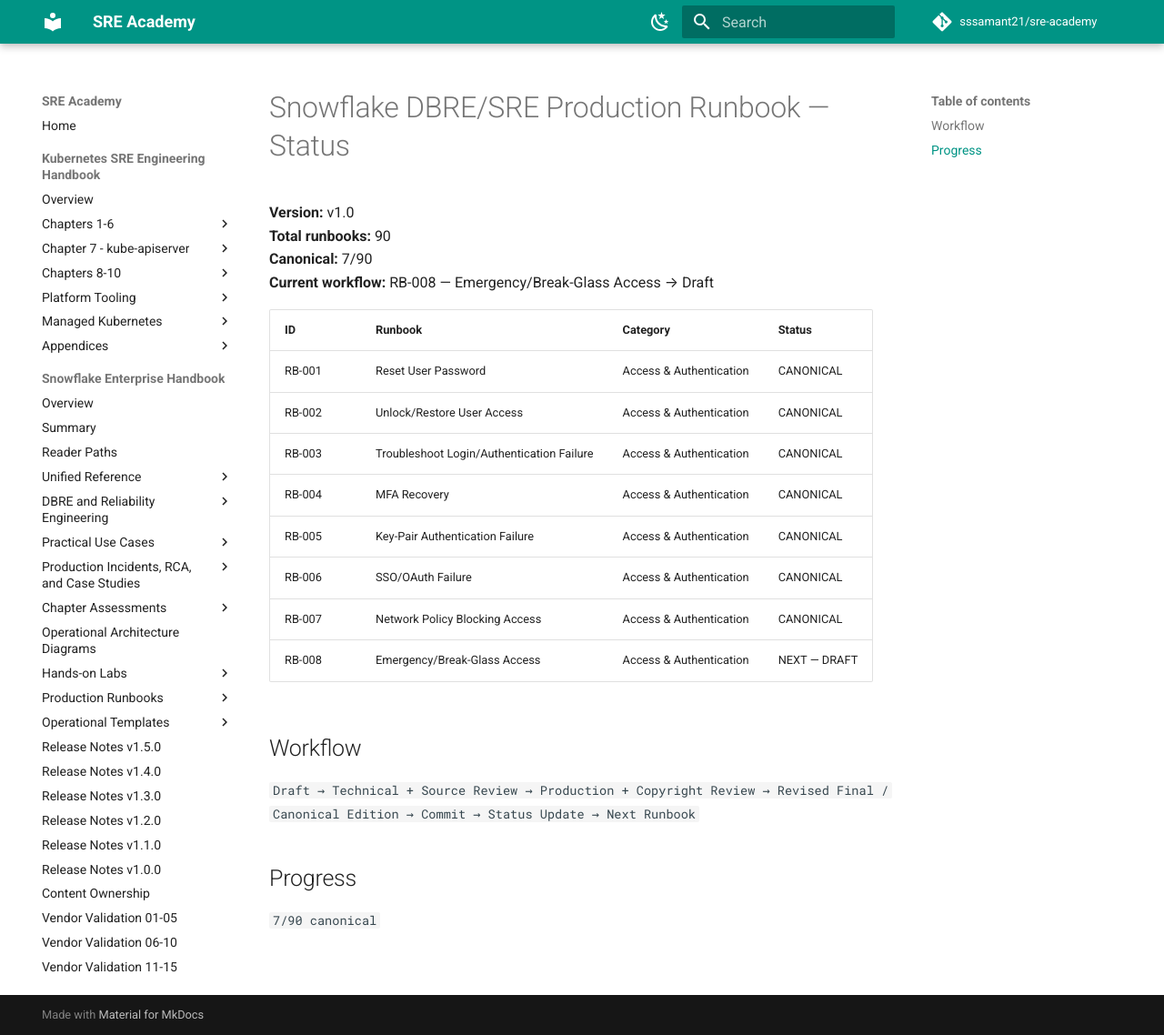
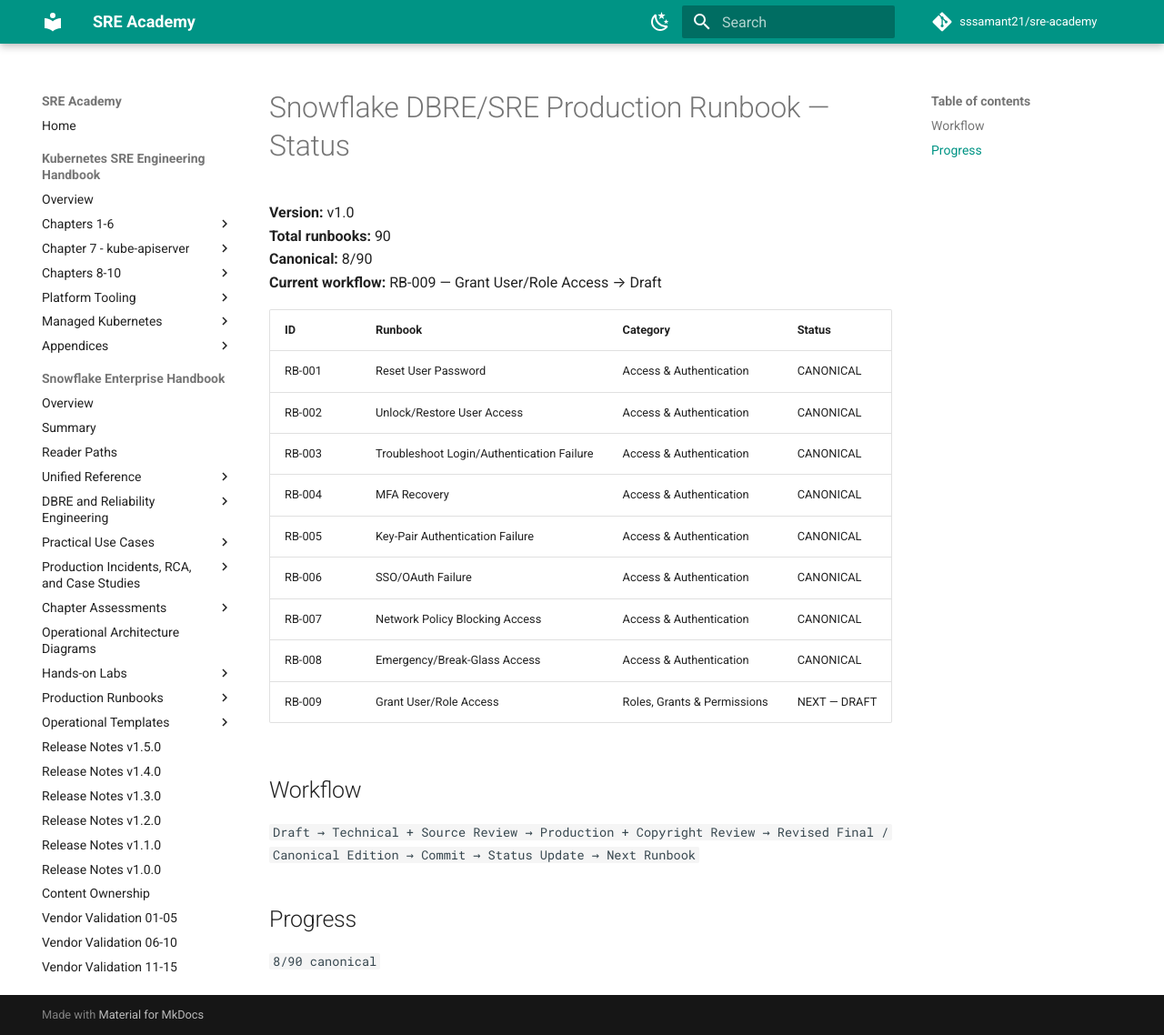
Before and after one commit to sssamant21/sre-academy, an MkDocs documentation site: the page built from docs/books/snowflake/runbooks/STATUS.md, in a window 1280 px wide and 1138 px high. Shown: the whole window at 91% size. Built offline with MkDocs 1.6.1 and Material for MkDocs 9.7.7, drawn with Linux system fonts in a browser that asks for light colours; comment, search, counter and statistics services are not loaded.

Commit message:
Mark RB-008 canonical and advance to RB-009

```diff
--- a/docs/books/snowflake/runbooks/STATUS.md
+++ b/docs/books/snowflake/runbooks/STATUS.md
@@ -2,8 +2,8 @@
 
 **Version:** v1.0
 **Total runbooks:** 90
-**Canonical:** 7/90
-**Current workflow:** RB-008 — Emergency/Break-Glass Access → Draft
+**Canonical:** 8/90
+**Current workflow:** RB-009 — Grant User/Role Access → Draft
 
 | ID | Runbook | Category | Status |
 |---|---|---|---|
@@ -14,7 +14,8 @@
 | RB-005 | Key-Pair Authentication Failure | Access & Authentication | CANONICAL |
 | RB-006 | SSO/OAuth Failure | Access & Authentication | CANONICAL |
 | RB-007 | Network Policy Blocking Access | Access & Authentication | CANONICAL |
-| RB-008 | Emergency/Break-Glass Access | Access & Authentication | NEXT — DRAFT |
+| RB-008 | Emergency/Break-Glass Access | Access & Authentication | CANONICAL |
+| RB-009 | Grant User/Role Access | Roles, Grants & Permissions | NEXT — DRAFT |
 
 ## Workflow
 
@@ -22,4 +23,4 @@
 
 ## Progress
 
-`7/90 canonical`
+`8/90 canonical`
```
